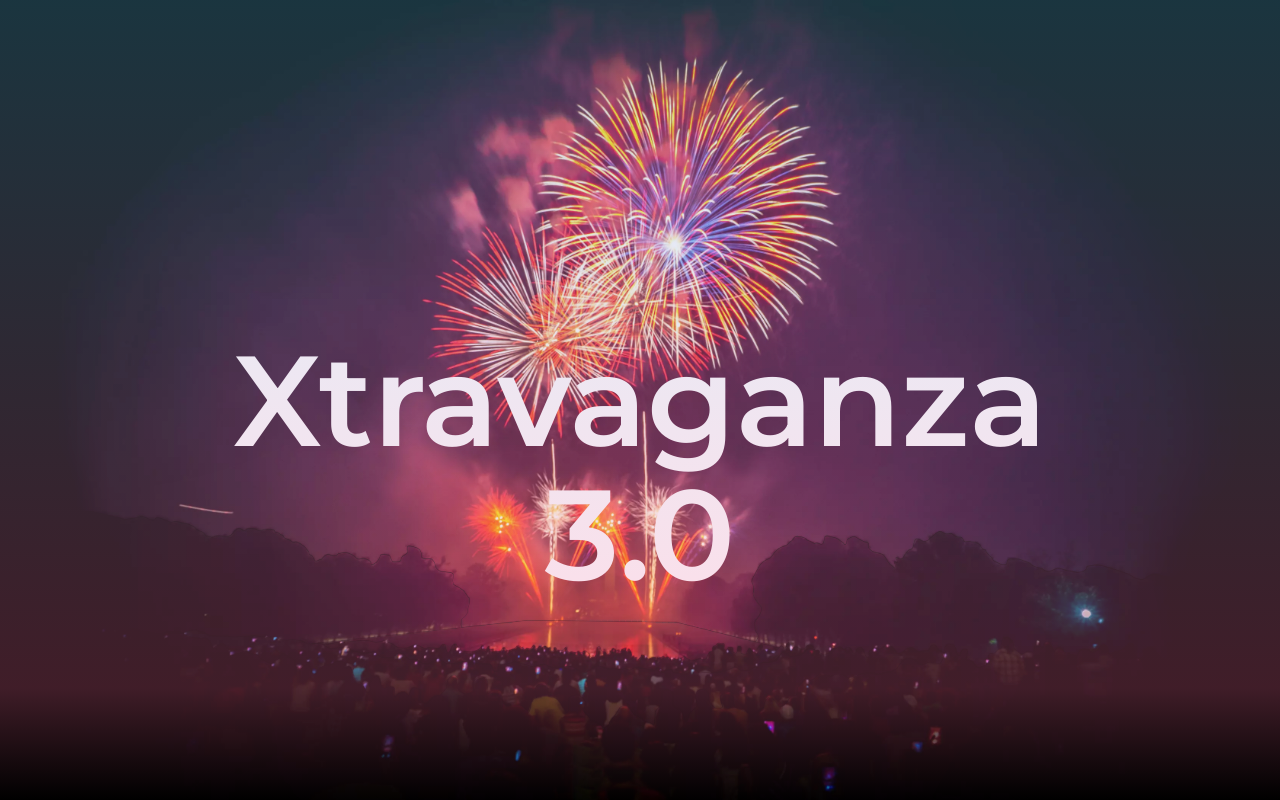
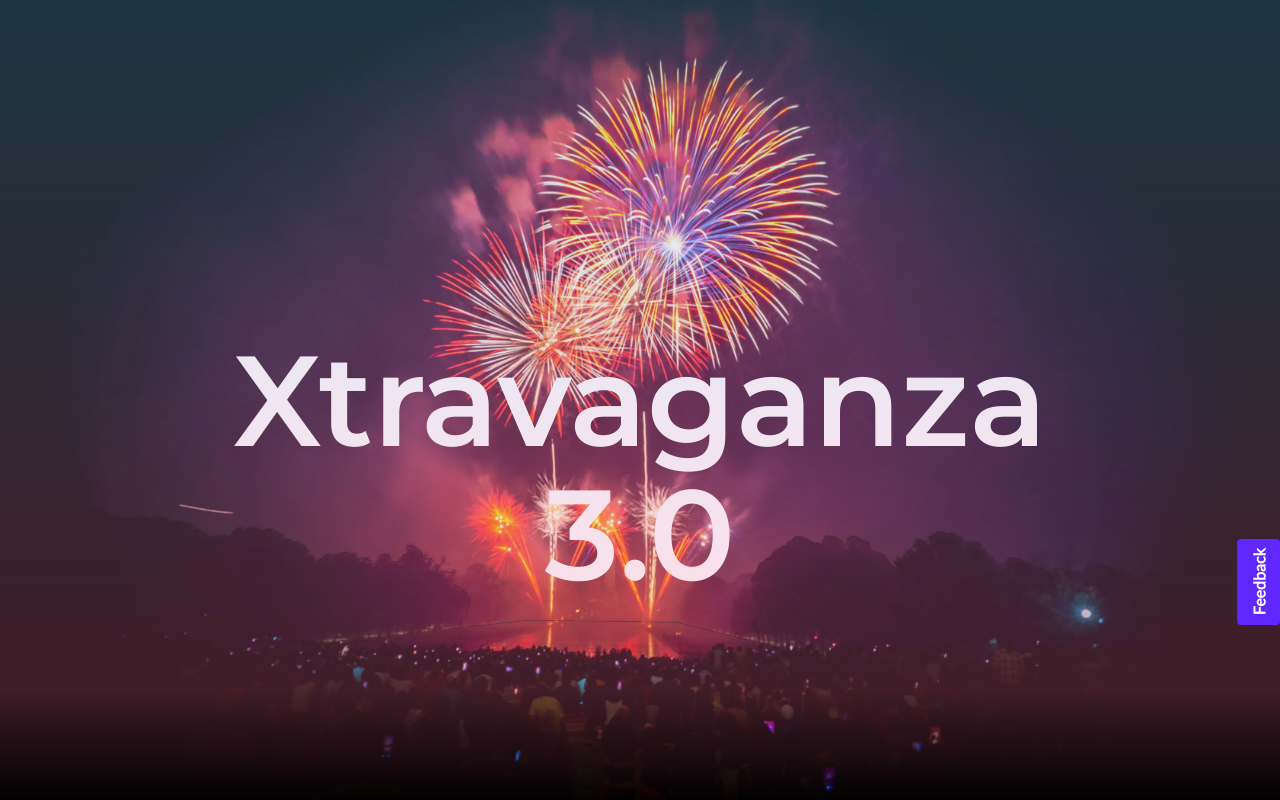
Before and after one commit to shreyog/xtravaganza, a Next.js app: page / in a window 1280 px wide. Shown: the top 800 px of the page. Built offline with nearby package versions, Linux system fonts and the light colour scheme.

Commit message:
Changelog - form link update

```diff
--- a/components/Feedback.tsx
+++ b/components/Feedback.tsx
@@ -2,7 +2,7 @@ import React from "react";
 import Image from "next/image";
 
 const FEEDBACK_LINK =
-  "https://docs.google.com/forms/d/e/1FAIpQLSc0BLThCXoTZxJztp1TxzjavRm9xEmw_At8LxRGPRIuZdN2uA/viewform?vc=0&c=0&w=1&flr=0&gxid=-8203366&pli=1";
+  "https://forms.gle/7NvzuT7t2XgEBopA6";
 
 const Feedback = () => {
   return (
--- a/pages/index.tsx
+++ b/pages/index.tsx
@@ -82,7 +82,7 @@ export default function Home() {
     <>
       <NextHeader />
       <PreLoader />
-      {/* <Feedback /> */}
+      <Feedback />
       <Hero offsetY={offsetY} />
       <main style={{ position: "relative" }} ref={box}>
         <div
```
